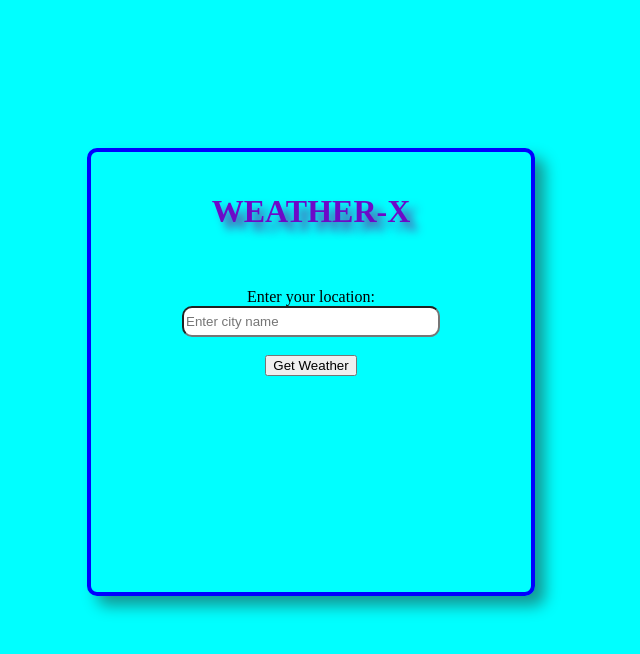
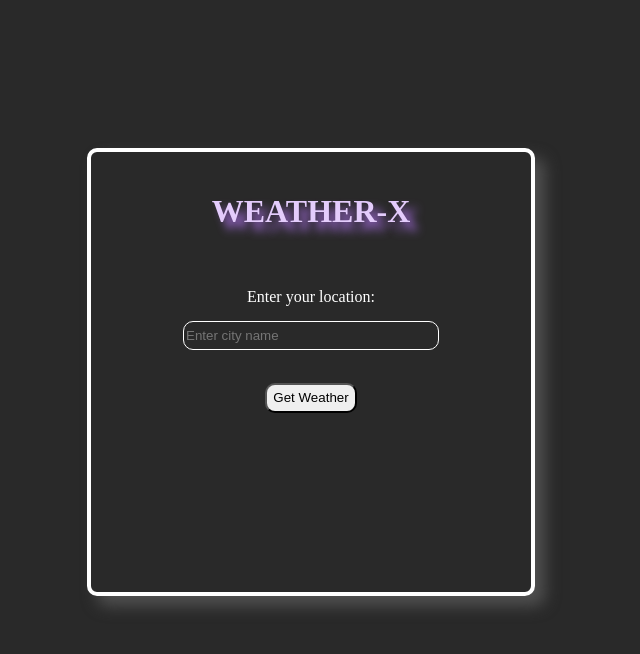
Before and after one commit to Abhinav-kodes/weather-web-app, a plain HTML site: page index.html in a window 1280 px wide. Shown: the whole page, without its empty margins (329-969 px from the left). Drawn offline with Linux system fonts and the light colour scheme.

Commit message:
Update style.css

```diff
--- a/style.css
+++ b/style.css
@@ -1,5 +1,5 @@
 body{
-    background-color: aqua;
+    background-color: rgb(41, 41, 41);
     display: flex;
     justify-content: center;
 }
@@ -9,21 +9,36 @@ body{
     border: 4px;
     border-style: solid;
     border-radius: 10px;
-    border-color: blue;
-    box-shadow: 10px 10px 15px rgb(20, 152, 148);
+    border-color: rgb(255, 255, 255);
+    box-shadow: 10px 10px 15px rgb(80, 80, 80);
     padding: 20px;
     height: 400px;
     width: 400px;
     display: flex;
     align-items: center;
     flex-direction: column;
+    color: rgb(255, 255, 255);
 }
 .texty{
-    color: rgb(108, 10, 200);
-    text-shadow: 8px 8px 10px rebeccapurple;
+    color: rgb(228, 204, 252);
+    text-shadow: 8px 8px 10px rgb(172, 112, 233);
+}
+
+button{
+    height: 30px;
+    border-radius: 10px;
+    margin-top: 15px;
+}
+button:hover{
+    background-color: hsl(0, 0%, 60%);
+    color: rgb(0, 0, 0);
 }
 #name{
+    border: 1px solid white;
+    background-color: transparent;
+    color: rgb(255, 255, 255);
     border-radius: 10px;
     width: 250px;
     height: 25px;
+    margin-top: 15px;
 }
```
